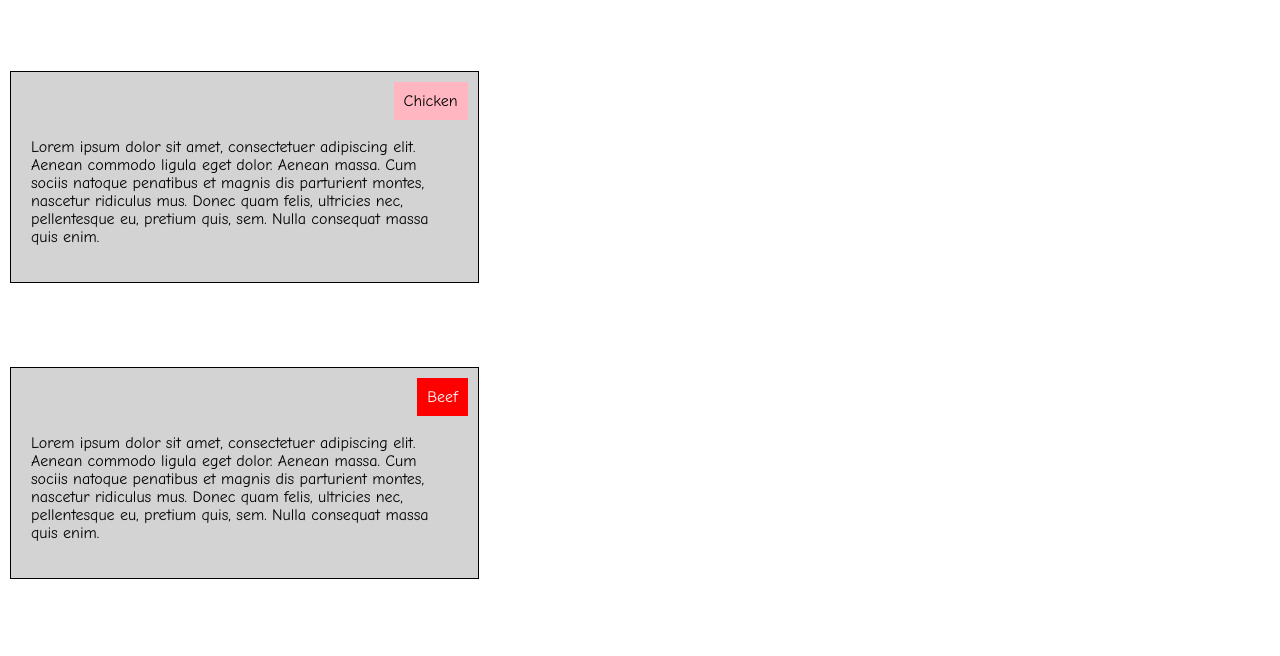
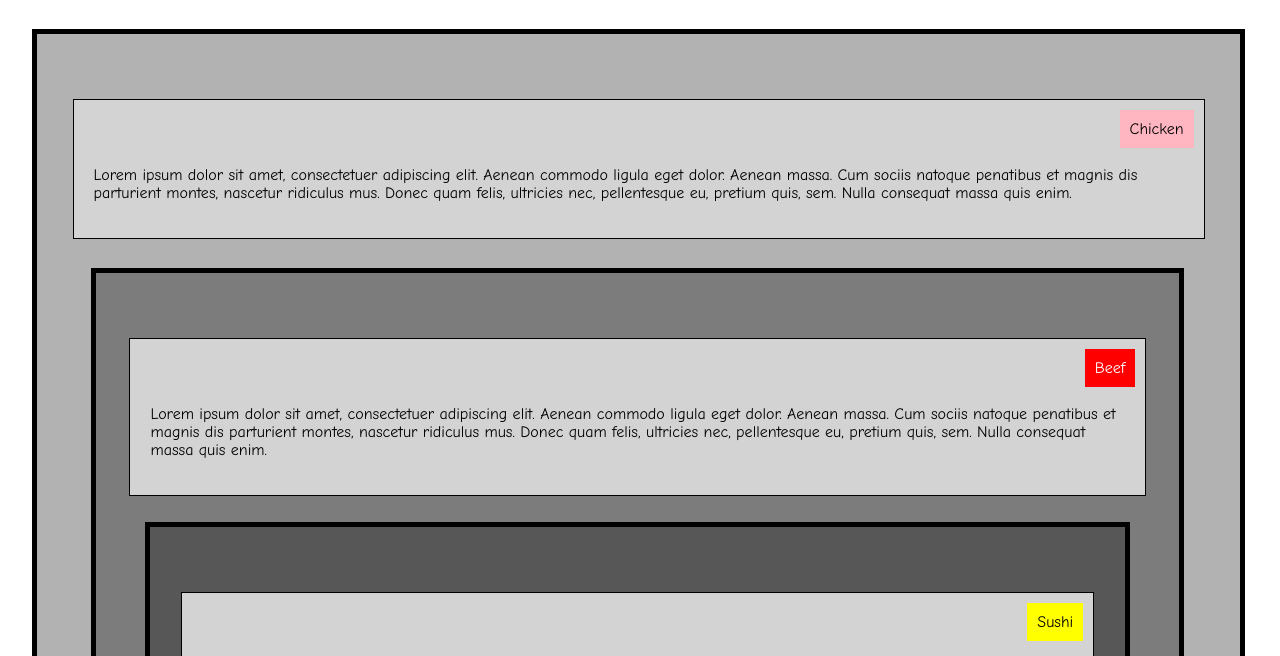
Before and after one commit to SheRamirez/Modulo_2She, a plain HTML site: page index.html in a window 1280 px wide. Shown: the part 79-735 px from the top of the page. Drawn offline with Linux system fonts and the light colour scheme.

Commit message:
Probando1

```diff
--- a/css/styles.css
+++ b/css/styles.css
@@ -11,10 +11,15 @@ body{
 }
 
 .container {
-	display: flex;
-	flex-wrap: wrap;
-	margin-top: 5%;
-	margin-bottom: 5%;
+	 border: 5px solid black;
+  width: 90%;
+  height: auto;
+  margin: 2.5%;
+  color: black
+  font-size: 25px;
+  padding: 2%;
+  padding-top: 55px;
+  background-color: rgba(0,0,0,0.3);
 }
 .item{
 	border: 1px solid black;
```
